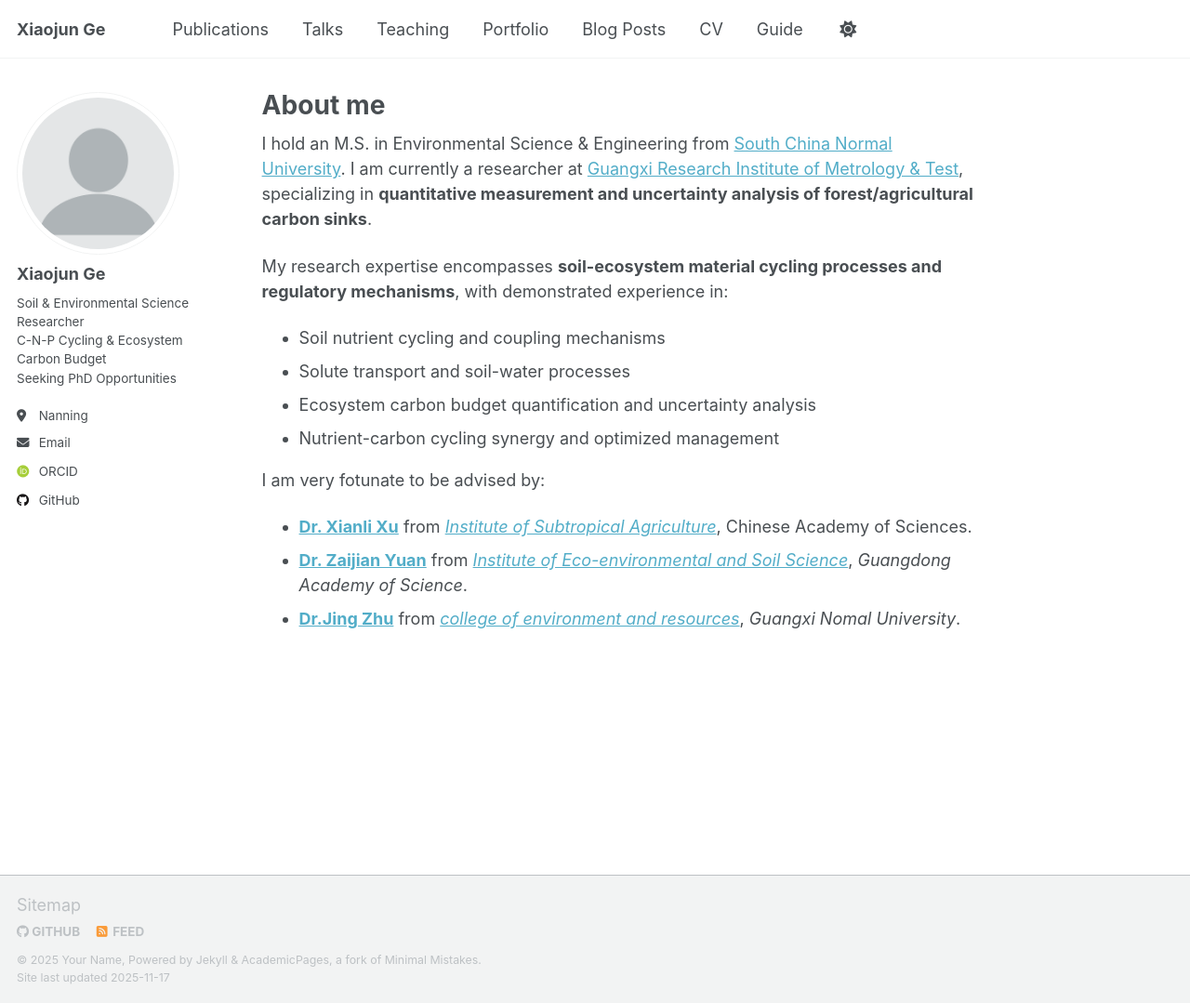
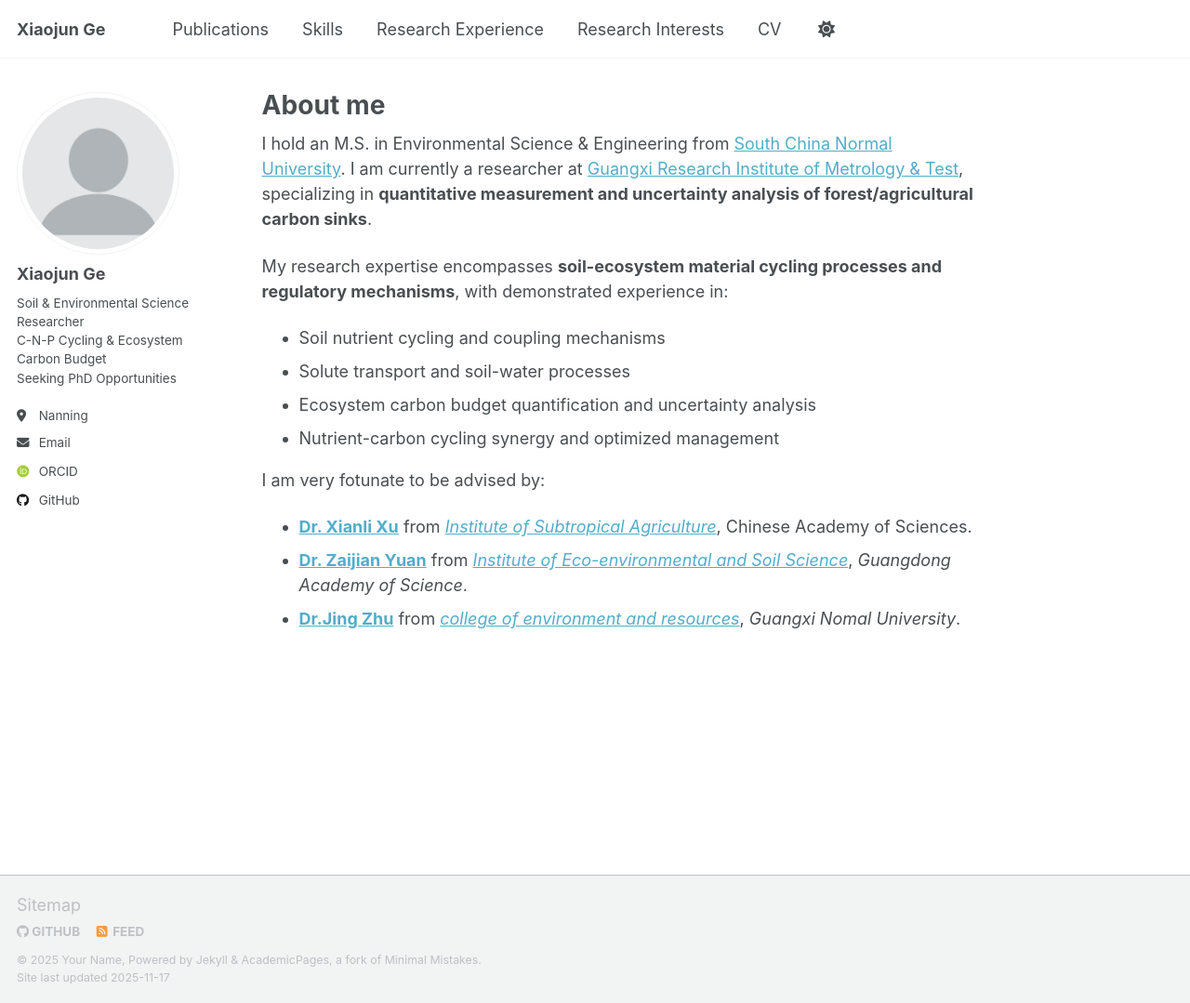
Before and after one commit to gexiaojun1201/Xiaojun_Ge.github.io, a Jekyll site: the page built from _pages/about.md, in a window 1280 px wide and 1079 px high. Shown: the whole window at 93% size. Built offline with Jekyll 4.4.1, drawn with Linux system fonts in a browser that asks for light colours; some web fonts are replaced; a script that is not in the unit is left out.

Commit message:
Update navigation.yml

```diff
--- a/_data/navigation.yml
+++ b/_data/navigation.yml
@@ -11,23 +11,22 @@ main:
   - title: "Publications"
     url: /publications/
 
-  - title: "Talks"
-    url: /talks/
+#  - title: "Talks"
+ #   url: /talks/
+  - title: "Skills"
+    url: /portfolio/
 
-  - title: "Teaching"
+  - title: "Research Experience"
     url: /teaching/
 
-  - title: "Portfolio"
-    url: /portfolio/
-
-  - title: "Blog Posts"
+  - title: "Research Interests"
     url: /year-archive/
 
   - title: "CV"
     url: /cv/
 
-  # - title: "CV"
-  #   url: /cv-json/
+  #- title: "CV"
+    #url: /cv-json/
 
-  - title: "Guide"
-    url: /markdown/
+  #- title: "Guide"
+    #url: /markdown/
```
